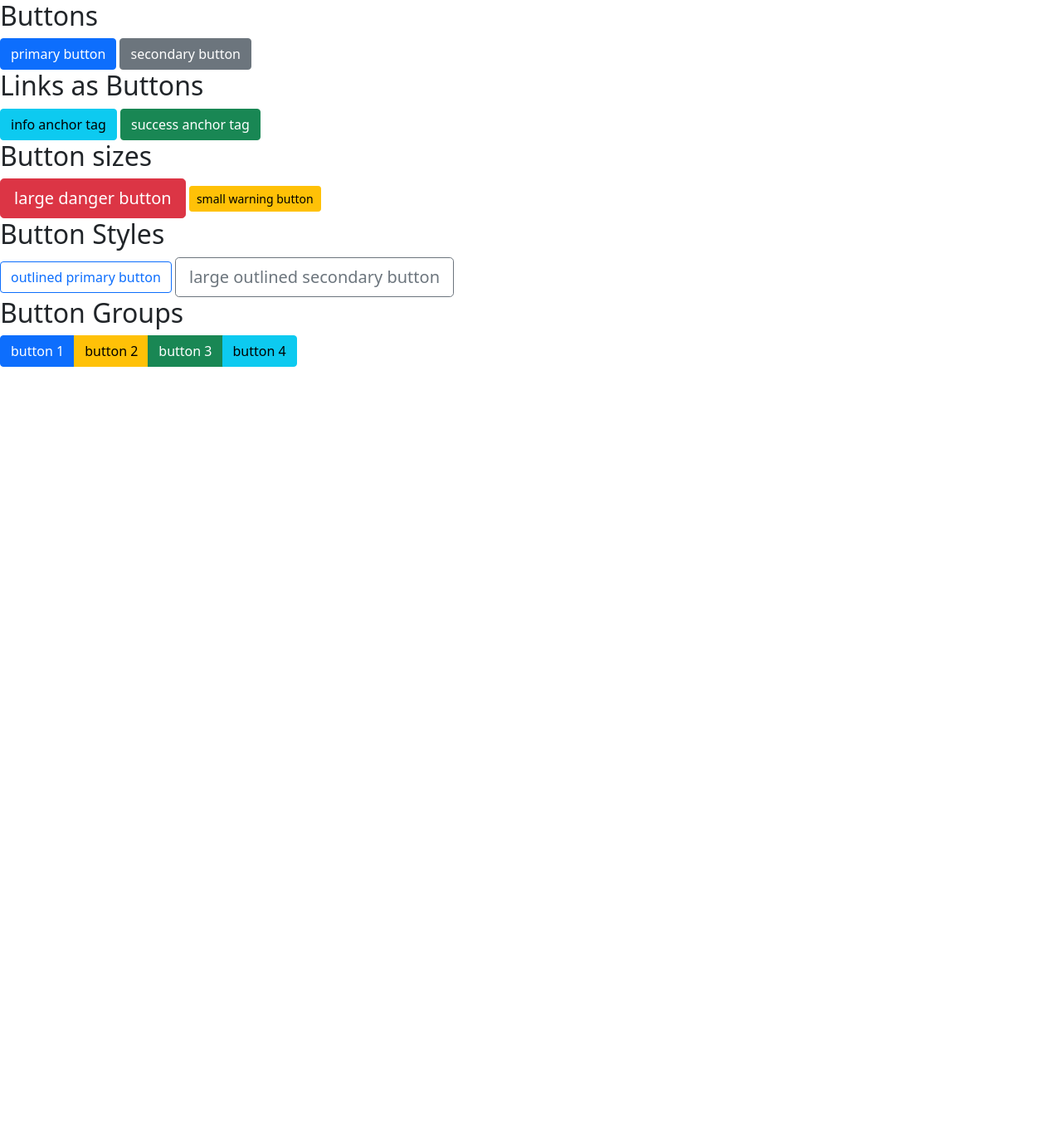
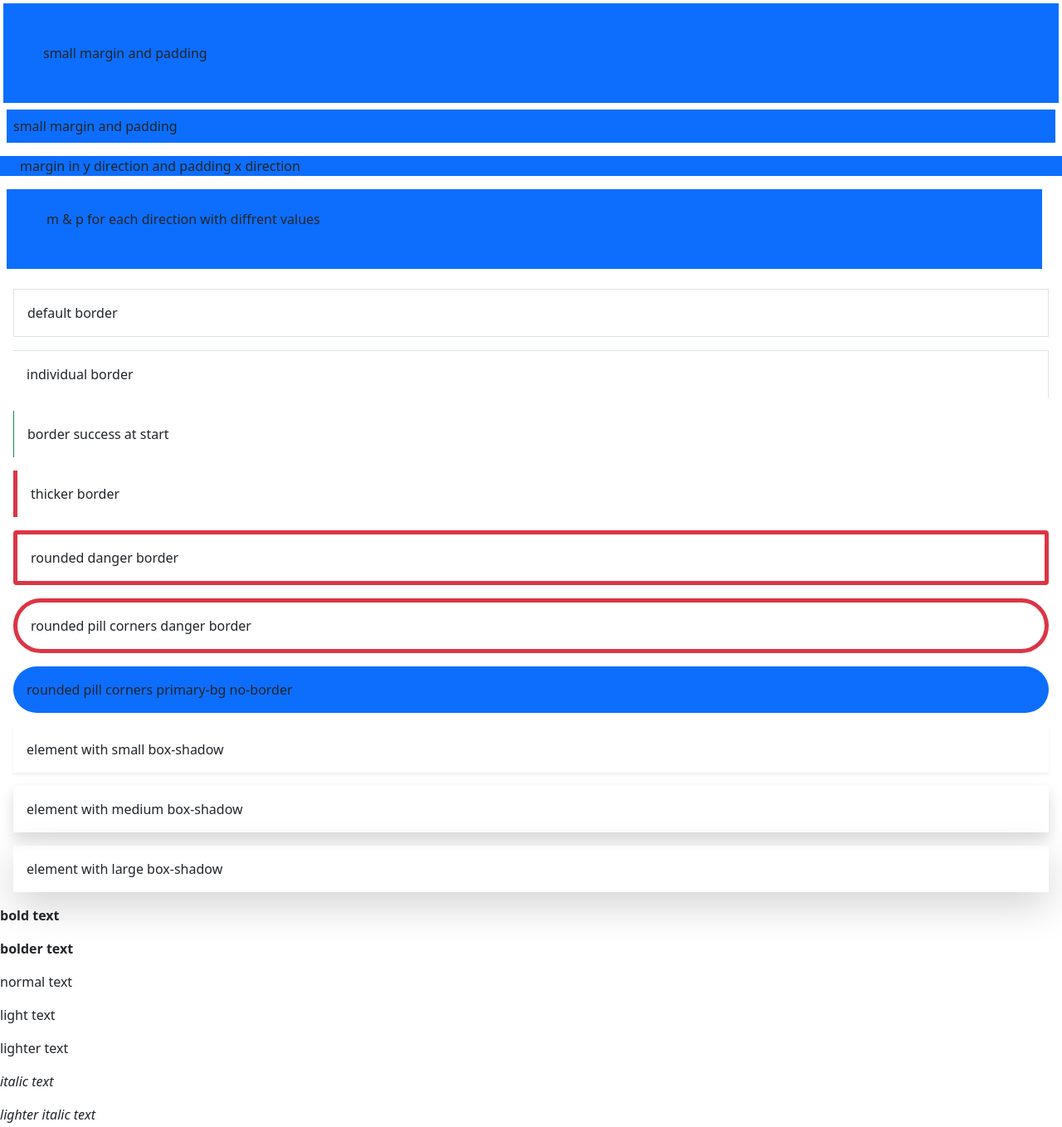
Before and after one commit to Mahmud1985/bootstrap-5, a website: page index.html in a window 1280 px wide. Shown: the whole page at 83% size. Before the commit the page ends 800 px from the top, so only its background shows below. Drawn offline with Linux system fonts and the light colour scheme; files whose address does not match are found by name.

Commit message:
some utilities

```diff
--- a/index.html
+++ b/index.html
@@ -7,37 +7,50 @@
     <link href="./dist/css/bootstrap.min.css" rel="stylesheet" />
   </head>
   <body>
-    <!-- basic buttons -->
+    <!-- margin and padding -->
+    <!-- in bootstrap margin and padding have 5 stage from 1 - 5 it represent small margin to huge -->
+    <div class="bg-primary m-1 p-5">small margin and padding</div>
+    <div class="bg-primary m-2 p-2">small margin and padding</div>
+    <div class="bg-primary my-3 px-4">
+      margin in y direction and padding x direction
+    </div>
+    <!-- in bootstrap margin-left = ms short for margin-start and margin-right = me short for margin-end same as padding. -->
+    <div class="bg-primary mt-3 mb-4 ms-2 me-4 ps-5 pt-4 pe-3 pb-5">
+      m & p for each direction with diffrent values
+    </div>
 
-    <h2>Buttons</h2>
-    <button class="btn btn-primary">primary button</button>
-    <button class="btn btn-secondary">secondary button</button>
+    <!-- borders -->
+    <div class="m-3 p-3 border">default border</div>
+    <div class="m-3 p-3 border-top border-end">individual border</div>
+    <div class="m-3 p-3 border-start border-success">
+      border success at start
+    </div>
+    <div class="m-3 p-3 border-start border-danger border-5">
+      thicker border
+    </div>
+    <div class="m-3 p-3 rounded border border-danger border-5">
+      rounded danger border
+    </div>
+    <div class="m-3 p-3 rounded-pill border border-danger border-5">
+      rounded pill corners danger border
+    </div>
+    <div class="m-3 p-3 rounded-pill bg-primary">
+      rounded pill corners primary-bg no-border
+    </div>
 
-    <!-- anchor tags as buttons -->
-    <h2>Links as Buttons</h2>
-    <a href="#" class="btn btn-info">info anchor tag</a>
-    <a href="#" class="btn btn-success">success anchor tag</a>
+    <!-- box shadow -->
+    <div class="m-3 p-3 shadow-sm">element with small box-shadow</div>
+    <div class="m-3 p-3 shadow">element with medium box-shadow</div>
+    <div class="m-3 p-3 shadow-lg">element with large box-shadow</div>
 
-    <!-- button sizes -->
-    <h2>Button sizes</h2>
-    <button class="btn btn-lg btn-danger">large danger button</button>
-    <button class="btn btn-sm btn-warning">small warning button</button>
-
-    <!-- outlined styles -->
-    <h2>Button Styles</h2>
-    <button class="btn btn-outline-primary">outlined primary button</button>
-    <button class="btn btn-outline-secondary btn-lg">
-      large outlined secondary button
-    </button>
-
-    <!-- button groups -->
-    <h2>Button Groups</h2>
-    <div class="btn-group">
-      <a href="#" class="btn btn-primary">button 1</a>
-      <a href="#" class="btn btn-warning">button 2</a>
-      <a href="#" class="btn btn-success">button 3</a>
-      <a href="#" class="btn btn-info">button 4</a>
-    </div>
+    <!-- font weight -->
+    <p class="fw-bold">bold text</p>
+    <p class="fw-bolder">bolder text</p>
+    <p>normal text</p>
+    <p class="fw-light">light text</p>
+    <p class="fw-lighter">lighter text</p>
+    <p class="fst-italic">italic text</p>
+    <p class="fst-italic fw-lighter">lighter italic text</p>
 
     <script src="../assets/dist/js/bootstrap.bundle.min.js"></script>
   </body>
```
